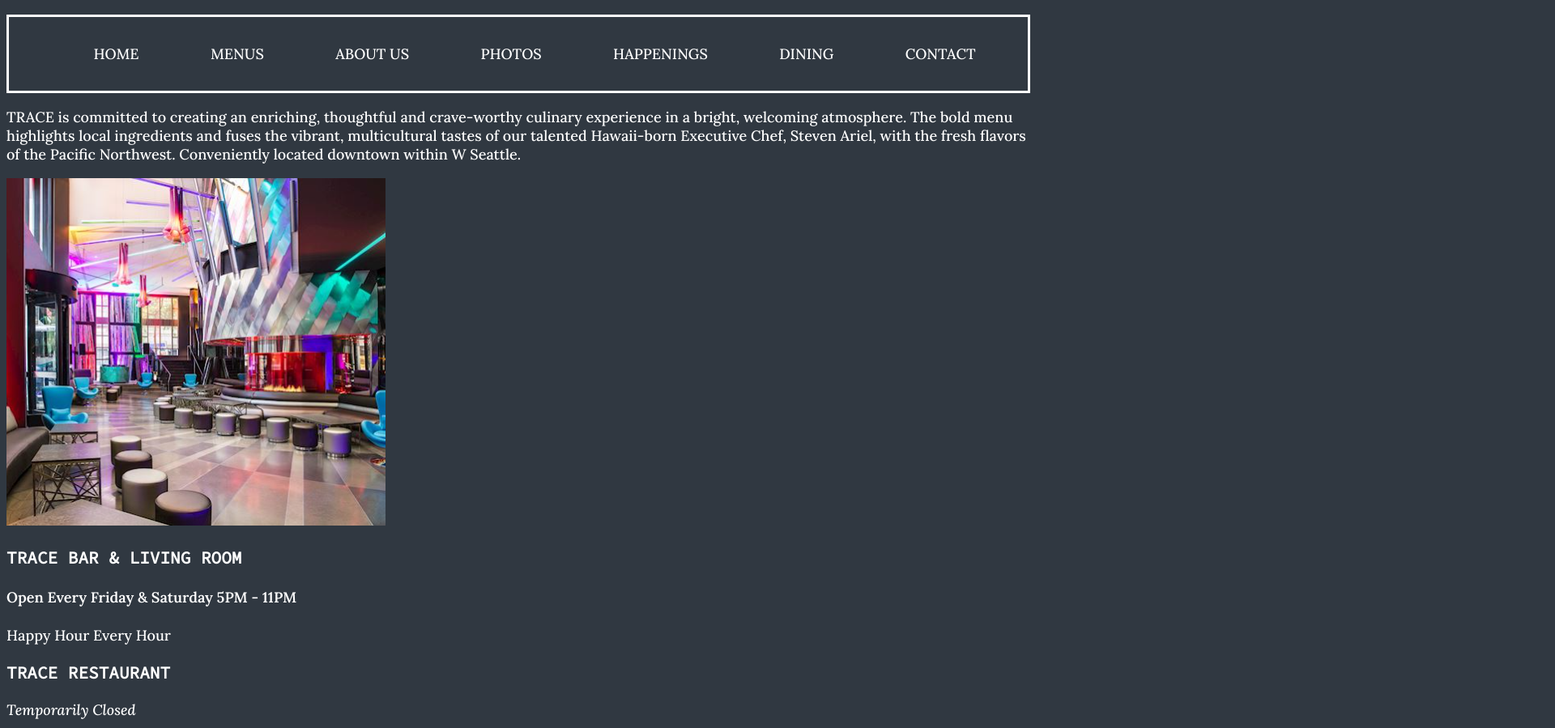
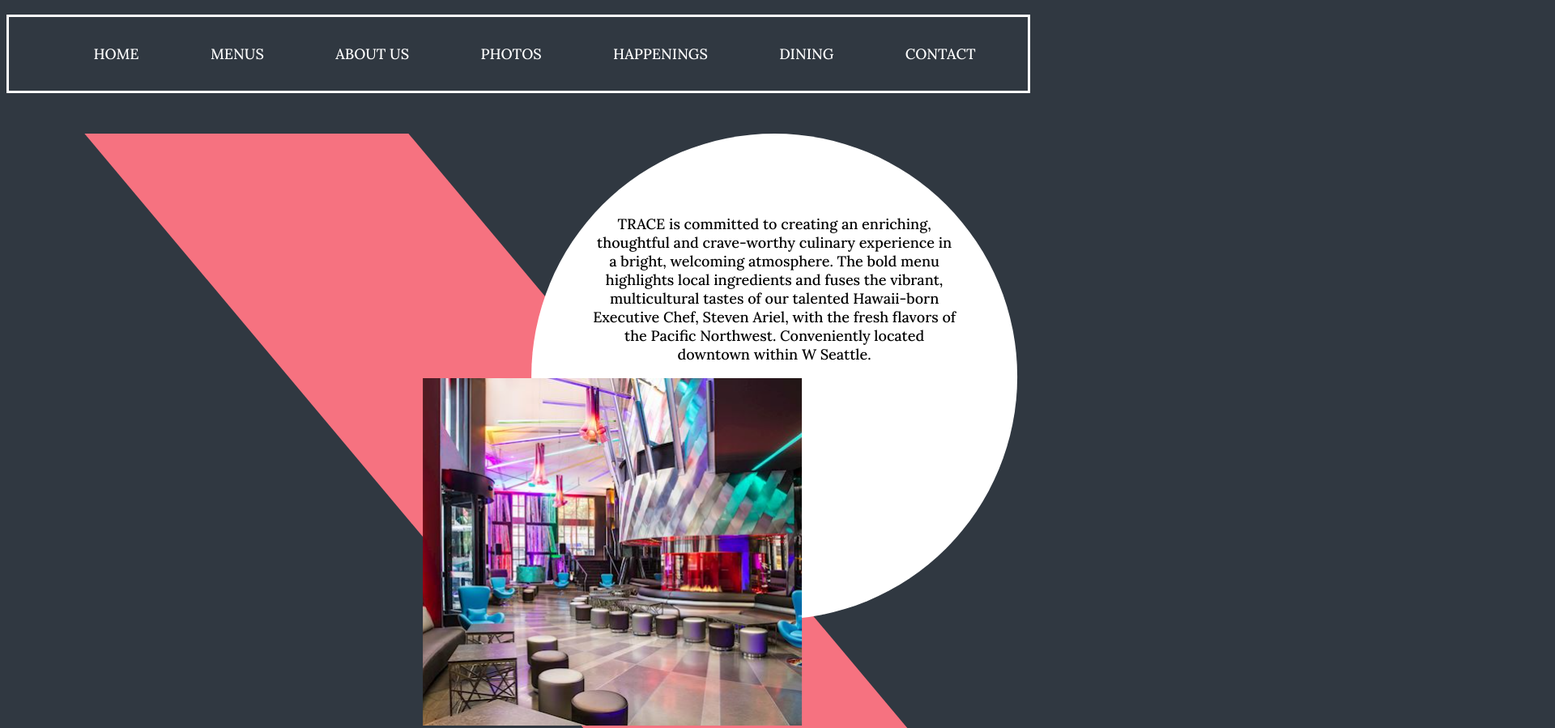
Before and after one commit to evannor/restaurant, a website: page index.html in a window 1280 px wide. Shown: the part 860-1759 px from the top of the page at 81% size, 1920 px wide, since content can reach past the window. Drawn offline with nearby package versions, Linux system fonts and the light colour scheme; a web font is replaced by a local one.

Commit message:
Style information section

```diff
--- a/scss/main.scss
+++ b/scss/main.scss
@@ -31,6 +31,12 @@
 .pd-1 {
   padding: 1rem;
 }
+// .color-block {
+//   height: 200px;
+//   width: 250px;
+//   transform: skew(20deg);
+//   background-color: $accent-pink;
+// }
 
 // Specific styles
 .cap {
@@ -123,3 +129,31 @@
     }
   }
 }
+
+#home-welcome-info {
+  text-align: center;
+  margin-top: 50px;
+  .color-block {
+    height: 800px;
+    width: 400px;
+    background-color: $accent-pink;
+    transform: skew(40deg);
+    margin: auto;
+    .restaurant-info {
+      transform: skew(-40deg);
+      z-index: 1;
+      height: 600px;
+      width: 600px;
+      border-radius: 50%;
+      background-color: #fff;
+      color: #000;
+      margin-left: 300px;
+      p {
+        padding: 100px 75px 0;
+      }
+      img {
+        margin-left: -400px;
+      }
+    }
+  }
+}
```
Also changed, not shown: dist/css/main.css, 1 other file.
